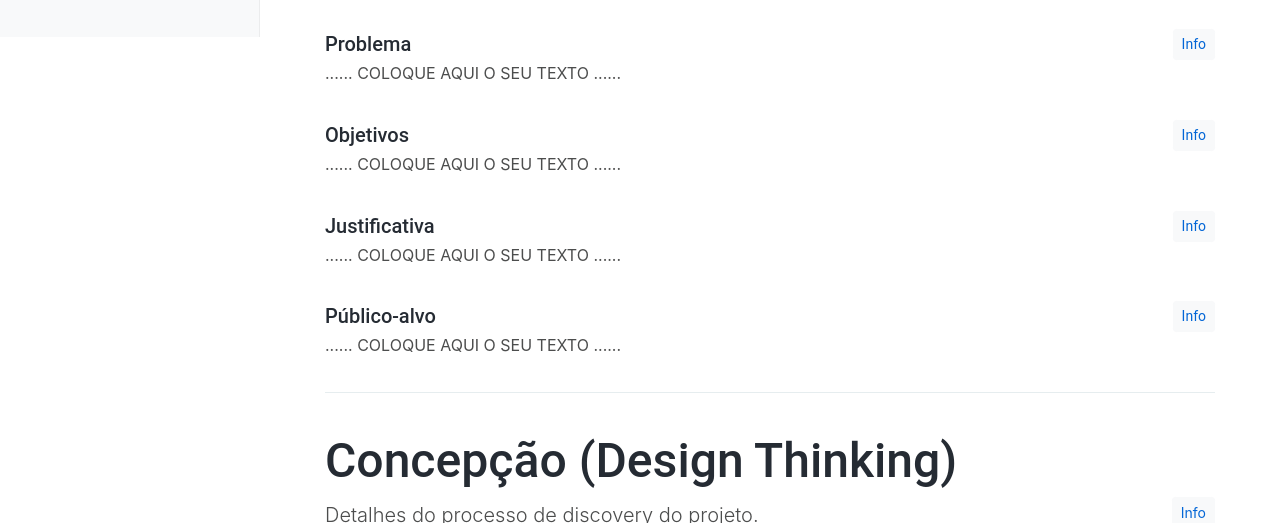
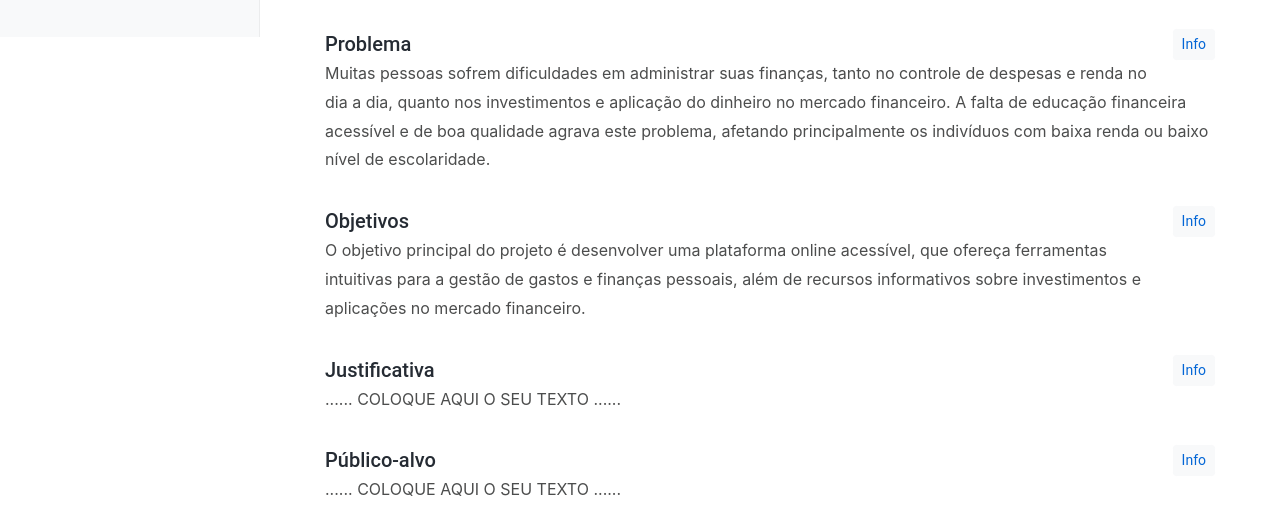
Before and after one commit to ICEI-PUC-Minas-PPLES-TI/plf-es-2024-1-ti1-0385100-dificuldade-em-gerenciar-financas-2, a plain HTML site: page docs/index.html in a window 1280 px wide. Shown: the part 763-1286 px from the top of the page. Drawn offline with Linux system fonts and the light colour scheme.

Commit message:
Atualizar documentação

```diff
--- a/docs/index.html
+++ b/docs/index.html
@@ -130,7 +130,7 @@
               <div class="alert alert-warning collapse" role="alert" id="collapseProblema">
                 Nesse momento você deve apresentar o problema que a sua aplicação deve resolver. No entanto, não é a hora de comentar sobre a aplicação. Descreva também o contexto em que essa aplicação será usada, se houver: empresa, tecnologias, etc. Novamente, descreva apenas o que de fato existir, pois ainda não é a hora de apresentar requisitos detalhados ou projetos.
               </div>
-              <p>......  COLOQUE AQUI O SEU TEXTO ......</p>
+              <p>Muitas pessoas sofrem dificuldades em administrar suas finanças, tanto no controle de despesas e renda no dia a dia, quanto nos investimentos e aplicação do dinheiro no mercado financeiro. A falta de educação financeira acessível e de boa qualidade agrava este problema, afetando principalmente os indivíduos com baixa renda ou baixo nível de escolaridade.</p>
             </section>
 
             <section>
@@ -139,7 +139,7 @@
               <div class="alert alert-warning collapse" role="alert" id="collapseObjetivos">
                 Aqui você deve descrever os objetivos do trabalho indicando que o objetivo geral é desenvolver um software para solucionar o problema apresentado acima. Apresente também alguns (pelo menos 2) objetivos específicos dependendo de onde você vai querer concentrar a sua prática investigativa, ou como você vai aprofundar no seu trabalho.
               </div>
-              <p>......  COLOQUE AQUI O SEU TEXTO ......</p>
+              <p>O objetivo principal do projeto é desenvolver uma plataforma online acessível, que ofereça ferramentas intuitivas para a gestão de gastos e finanças pessoais, além de recursos informativos sobre investimentos e aplicações no mercado financeiro.</p>
             </section>
 
             <section>
```
